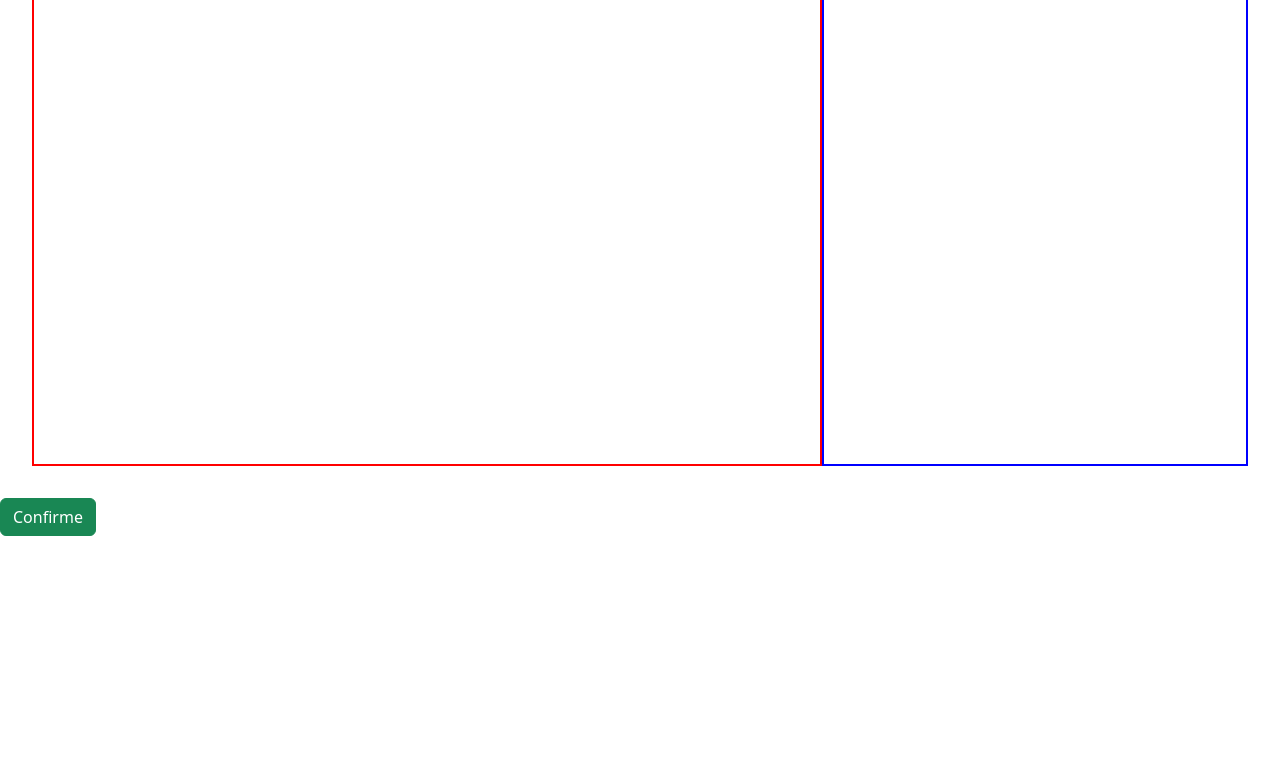
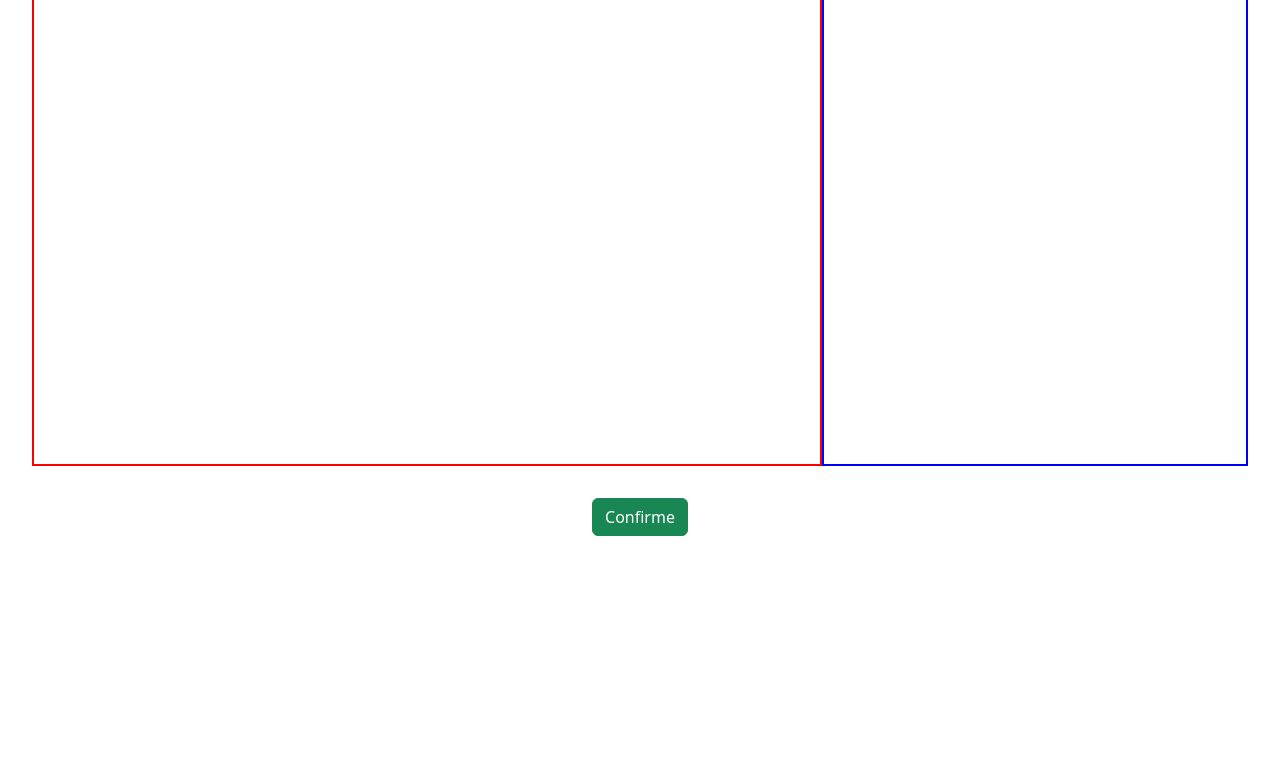
Before and after one commit to VenumScriptsss/RestaurantApp-django-, a Django app: page /editer-command in a window 1280 px wide. Shown: the part 1842-2600 px from the top of the page. Run offline with Django 4.2, Linux system fonts and the light colour scheme; data comes from the database, SQL or seed files in the repository.

Commit message:
confirm button center :)

```diff
--- a/omranApp/src/main/templates/main/ajouterEditerComm.html
+++ b/omranApp/src/main/templates/main/ajouterEditerComm.html
@@ -46,7 +46,7 @@
 
     </div>
 </div>
-<button class="btn btn-success" id="triggerConfBtn" onclick="confClckTr()">Confirme</button>
+<div class="text-center"><button class="btn btn-success" id="triggerConfBtn" onclick="confClckTr()">Confirme</button></div>
 
 
 <script>
```
